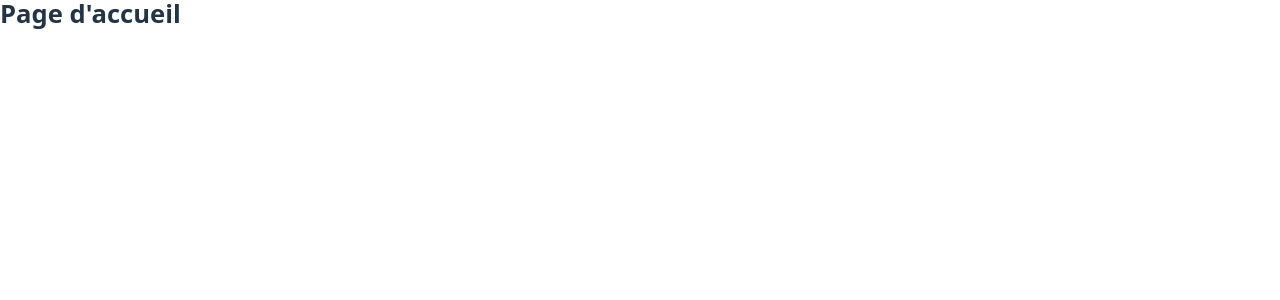
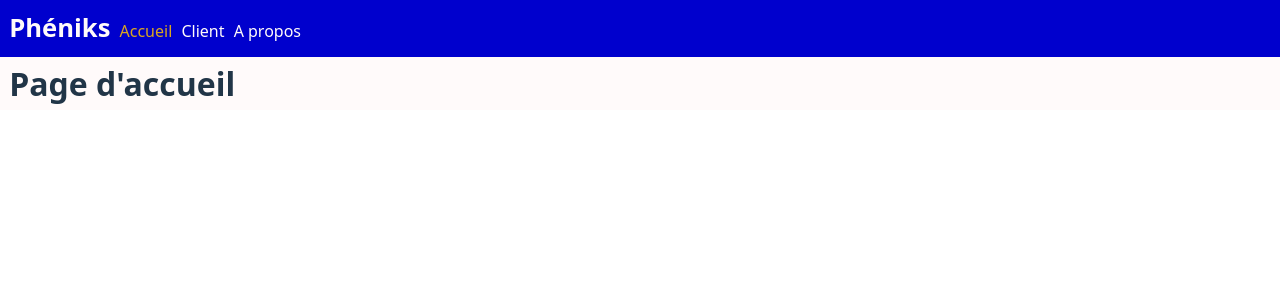
Before and after one commit to Formation-JS/Pheniks_React__Demo_04, a React (Vite) app: page / in a window 1280 px wide. Shown: the top 300 px of the page. Built offline with nearby package versions, Linux system fonts and the light colour scheme.

Commit message:
NavLink 🎨

```diff
--- a/src/App.tsx
+++ b/src/App.tsx
@@ -5,17 +5,18 @@ import CustomerPage from './pages/Customer/Customer.page';
 import CustomerListPage from './pages/Customer/CustomerList.page';
 import CustomerDetailPage from './pages/Customer/CustomerDetail.page';
 import CustomerAddPage from './pages/Customer/CustomerAdd.page';
+import Header from './containers/Header/Header';
 
 function App() {
 
 
   return (
     <>
-      {/* TODO Ajouter un Header */}
-
+      <Header />
+      <main>
         <Routes>
 
-        <Route index element={<HomePage/>} />
+          <Route index element={<HomePage />} />
           <Route path='about' element={<AboutPage />} />
 
           <Route path='customer' element={<CustomerPage />}>
@@ -25,8 +26,9 @@ function App() {
           </Route>
 
         </Routes>
+      </main>
     </>
-  )
+  );
 }
 
-export default App
+export default App;
--- /dev/null
+++ b/src/containers/Header/Header.module.css
@@ -0,0 +1,32 @@
+.header {
+  background-color: mediumblue;
+  color: snow;
+  width: 100vw;
+  padding: 1ch;
+
+  display: flex;
+  flex-direction: row;
+  align-items: baseline;
+  gap: 1ch;
+}
+
+.header span {
+  font-size: 1.6rem;
+  font-weight: 600;
+}
+
+
+.nav > ul {
+  display: flex;
+  flex-direction: row;
+  align-items: center;
+  gap: 1ch;
+}
+
+.nav a {
+  color: snow;
+}
+
+.nav .active {
+  color: goldenrod;
+}
--- /dev/null
+++ b/src/containers/Header/Header.tsx
@@ -0,0 +1,33 @@
+import { Link, NavLink } from 'react-router';
+import style from './Header.module.css';
+
+export default function Header() {
+  return (
+    <header className={style.header}>
+      <span>Phéniks</span>
+      <HeaderNav />
+    </header>
+  );
+}
+
+const links = [
+  { path: '/', name: 'Accueil' },
+  { path: '/customer', name: 'Client' },
+  { path: '/about', name: 'A propos' },
+];
+
+function HeaderNav() {
+  return (
+    <nav className={style.nav}>
+      <ul>
+        {links.map((link, index) => (
+          <li key={index}>
+            <NavLink to={link.path} className={({isActive}) => isActive ? style.active : ''}>
+              {link.name}
+            </NavLink>
+          </li>
+        ))}
+      </ul>
+    </nav>
+  );
+}
--- a/src/index.css
+++ b/src/index.css
@@ -36,8 +36,13 @@ body {
   min-height: 100vh;
 }
 
+main {
+  padding: 1ch;
+  background-color: snow;
+}
+
 h1 {
-  font-size: 1.6em;
+  font-size: 2em;
   line-height: 1.1;
 }
 
```
Lines whose indentation alone changed are shown as unchanged.
